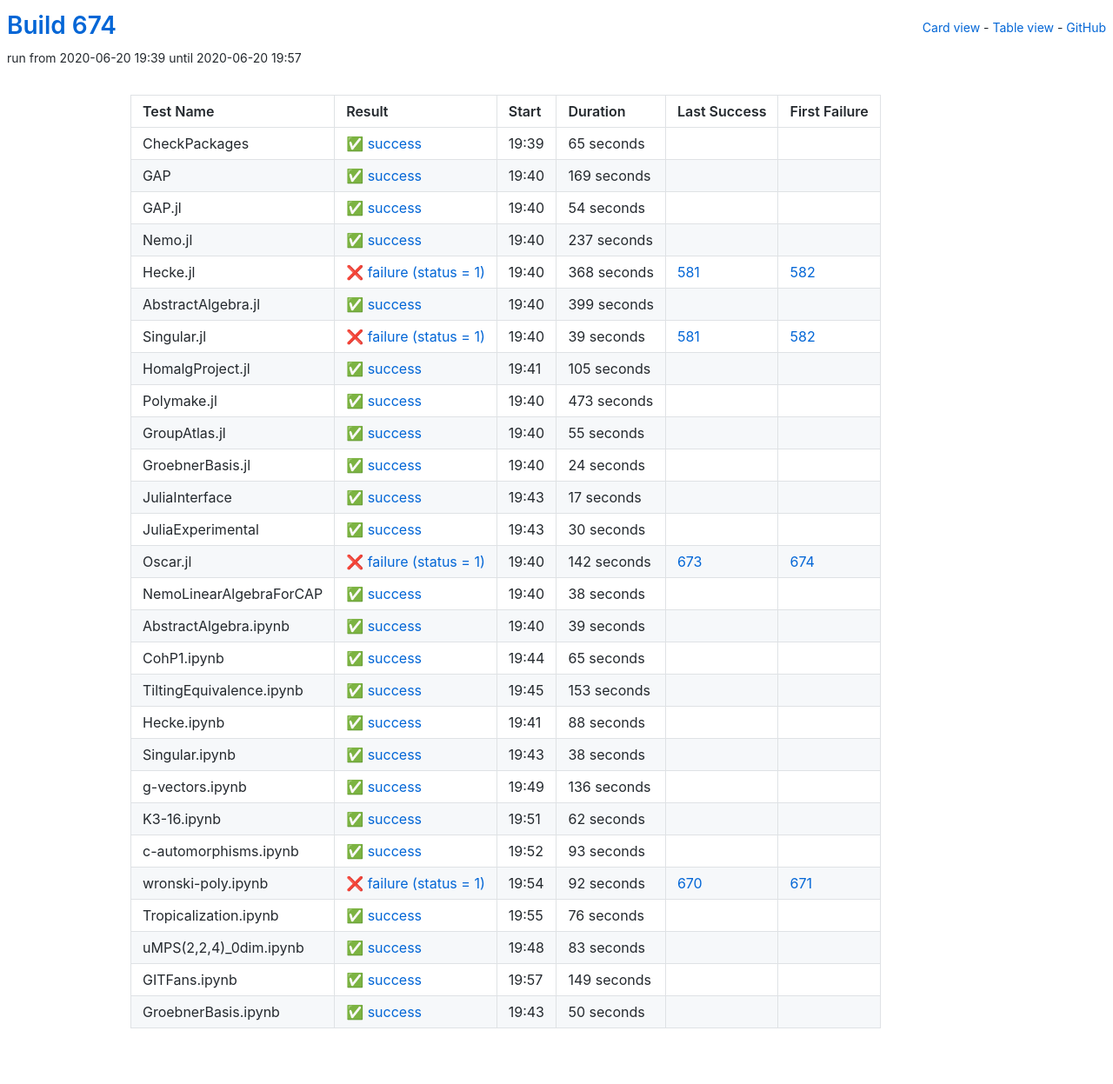
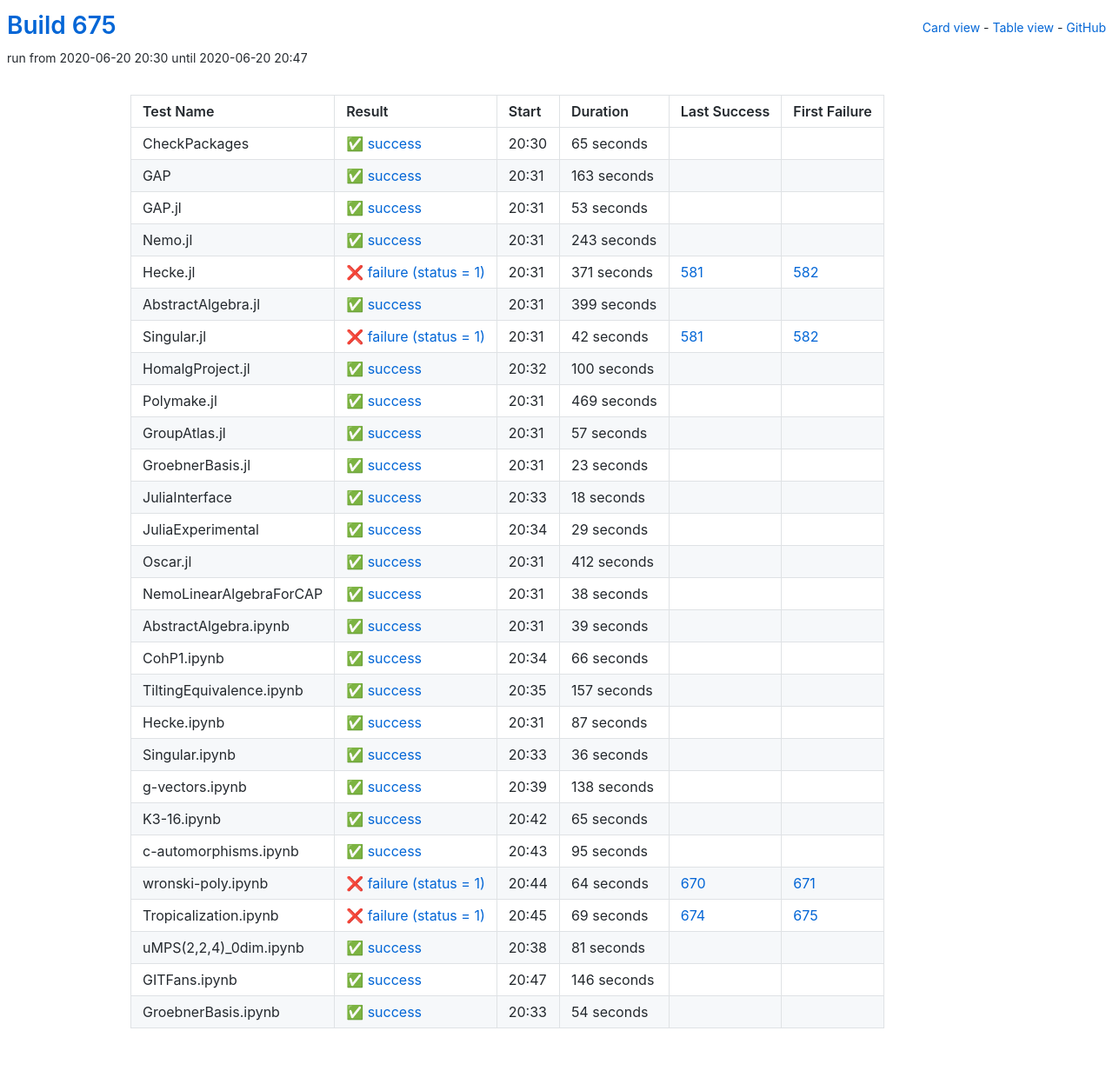
Before and after one commit to oscar-system/oscar-ci-status-1.4, a Jekyll site: the page built from table.html, in a window 1280 px wide. Shown: the whole page at 87% size. Built offline with Jekyll 4.4.1, drawn with Linux system fonts in a browser that asks for light colours.

Commit message:
Build #675

```diff
--- a/_data/ci.yml
+++ b/_data/ci.yml
@@ -1,6 +1,6 @@
 ---
-build: 674
-build_url: https://oscarci.mathematik.uni-kl.de/job/oscar-julia-1.4/674/
+build: 675
+build_url: https://oscarci.mathematik.uni-kl.de/job/oscar-julia-1.4/675/
 job: oscar-julia-1.4
 organization: oscar-system
 repo: oscar-ci-status-1.4
@@ -8,8 +8,8 @@ repourl: https://github.com/oscar-system/oscar-ci-status-1.4
 tests:
 - name: CheckPackages
   id: checkpackages
-  log: https://oscarci.mathematik.uni-kl.de/job/oscar-julia-1.4/674/artifact/logs/build-674/CheckPackages.log
-  start: 2020-06-20 19:39
+  log: https://oscarci.mathematik.uni-kl.de/job/oscar-julia-1.4/675/artifact/logs/build-675/CheckPackages.log
+  start: 2020-06-20 20:30
   success: true
   exitcode: 0
   status: success
@@ -20,56 +20,56 @@ tests:
   first_failure_url:
 - name: GAP
   id: gap
-  log: https://oscarci.mathematik.uni-kl.de/job/oscar-julia-1.4/674/artifact/logs/build-674/GAP.log
-  start: 2020-06-20 19:40
+  log: https://oscarci.mathematik.uni-kl.de/job/oscar-julia-1.4/675/artifact/logs/build-675/GAP.log
+  start: 2020-06-20 20:31
   success: true
   exitcode: 0
   status: success
-  duration: 169
+  duration: 163
   last_success: false
   last_success_url:
   first_failure: false
   first_failure_url:
 - name: GAP.jl
   id: gap-jl
-  log: https://oscarci.mathematik.uni-kl.de/job/oscar-julia-1.4/674/artifact/logs/build-674/GAP.jl.log
-  start: 2020-06-20 19:40
+  log: https://oscarci.mathematik.uni-kl.de/job/oscar-julia-1.4/675/artifact/logs/build-675/GAP.jl.log
+  start: 2020-06-20 20:31
   success: true
   exitcode: 0
   status: success
-  duration: 54
+  duration: 53
   last_success: false
   last_success_url:
   first_failure: false
   first_failure_url:
 - name: Nemo.jl
   id: nemo-jl
-  log: https://oscarci.mathematik.uni-kl.de/job/oscar-julia-1.4/674/artifact/logs/build-674/Nemo.jl.log
-  start: 2020-06-20 19:40
+  log: https://oscarci.mathematik.uni-kl.de/job/oscar-julia-1.4/675/artifact/logs/build-675/Nemo.jl.log
+  start: 2020-06-20 20:31
   success: true
   exitcode: 0
   status: success
-  duration: 237
+  duration: 243
   last_success: false
   last_success_url:
   first_failure: false
   first_failure_url:
 - name: Hecke.jl
   id: hecke-jl
-  log: https://oscarci.mathematik.uni-kl.de/job/oscar-julia-1.4/674/artifact/logs/build-674/Hecke.jl.log
-  start: 2020-06-20 19:40
+  log: https://oscarci.mathematik.uni-kl.de/job/oscar-julia-1.4/675/artifact/logs/build-675/Hecke.jl.log
+  start: 2020-06-20 20:31
   success: false
   exitcode: 1
   status: failure
-  duration: 368
+  duration: 371
   last_success: 581
   last_success_url: https://oscarci.mathematik.uni-kl.de/job/oscar-julia-1.4/581/
   first_failure: 582
   first_failure_url: https://oscarci.mathematik.uni-kl.de/job/oscar-julia-1.4/582/
 - name: AbstractAlgebra.jl
   id: abstractalgebra-jl
-  log: https://oscarci.mathematik.uni-kl.de/job/oscar-julia-1.4/674/artifact/logs/build-674/AbstractAlgebra.jl.log
-  start: 2020-06-20 19:40
+  log: https://oscarci.mathematik.uni-kl.de/job/oscar-julia-1.4/675/artifact/logs/build-675/AbstractAlgebra.jl.log
+  start: 2020-06-20 20:31
   success: true
   exitcode: 0
   status: success
@@ -80,104 +80,104 @@ tests:
   first_failure_url:
 - name: Singular.jl
   id: singular-jl
-  log: https://oscarci.mathematik.uni-kl.de/job/oscar-julia-1.4/674/artifact/logs/build-674/Singular.jl.log
-  start: 2020-06-20 19:40
+  log: https://oscarci.mathematik.uni-kl.de/job/oscar-julia-1.4/675/artifact/logs/build-675/Singular.jl.log
+  start: 2020-06-20 20:31
   success: false
   exitcode: 1
   status: failure
-  duration: 39
+  duration: 42
   last_success: 581
   last_success_url: https://oscarci.mathematik.uni-kl.de/job/oscar-julia-1.4/581/
   first_failure: 582
   first_failure_url: https://oscarci.mathematik.uni-kl.de/job/oscar-julia-1.4/582/
 - name: HomalgProject.jl
   id: homalgproject-jl
-  log: https://oscarci.mathematik.uni-kl.de/job/oscar-julia-1.4/674/artifact/logs/build-674/HomalgProject.jl.log
-  start: 2020-06-20 19:41
+  log: https://oscarci.mathematik.uni-kl.de/job/oscar-julia-1.4/675/artifact/logs/build-675/HomalgProject.jl.log
+  start: 2020-06-20 20:32
   success: true
   exitcode: 0
   status: success
-  duration: 105
+  duration: 100
   last_success: false
   last_success_url:
   first_failure: false
   first_failure_url:
 - name: Polymake.jl
   id: polymake-jl
-  log: https://oscarci.mathematik.uni-kl.de/job/oscar-julia-1.4/674/artifact/logs/build-674/Polymake.jl.log
-  start: 2020-06-20 19:40
+  log: https://oscarci.mathematik.uni-kl.de/job/oscar-julia-1.4/675/artifact/logs/build-675/Polymake.jl.log
+  start: 2020-06-20 20:31
   success: true
   exitcode: 0
   status: success
-  duration: 473
+  duration: 469
   last_success: false
   last_success_url:
   first_failure: false
   first_failure_url:
 - name: GroupAtlas.jl
   id: groupatlas-jl
-  log: https://oscarci.mathematik.uni-kl.de/job/oscar-julia-1.4/674/artifact/logs/build-674/GroupAtlas.jl.log
-  start: 2020-06-20 19:40
+  log: https://oscarci.mathematik.uni-kl.de/job/oscar-julia-1.4/675/artifact/logs/build-675/GroupAtlas.jl.log
+  start: 2020-06-20 20:31
   success: true
   exitcode: 0
   status: success
-  duration: 55
+  duration: 57
   last_success: false
   last_success_url:
   first_failure: false
   first_failure_url:
 - name: GroebnerBasis.jl
   id: groebnerbasis-jl
-  log: https://oscarci.mathematik.uni-kl.de/job/oscar-julia-1.4/674/artifact/logs/build-674/GroebnerBasis.jl.log
-  start: 2020-06-20 19:40
+  log: https://oscarci.mathematik.uni-kl.de/job/oscar-julia-1.4/675/artifact/logs/build-675/GroebnerBasis.jl.log
+  start: 2020-06-20 20:31
   success: true
   exitcode: 0
   status: success
-  duration: 24
+  duration: 23
   last_success: false
   last_success_url:
   first_failure: false
   first_failure_url:
 - name: JuliaInterface
   id: juliainterface
-  log: https://oscarci.mathematik.uni-kl.de/job/oscar-julia-1.4/674/artifact/logs/build-674/JuliaInterface.log
-  start: 2020-06-20 19:43
+  log: https://oscarci.mathematik.uni-kl.de/job/oscar-julia-1.4/675/artifact/logs/build-675/JuliaInterface.log
+  start: 2020-06-20 20:33
   success: true
   exitcode: 0
   status: success
-  duration: 17
+  duration: 18
   last_success: false
   last_success_url:
   first_failure: false
   first_failure_url:
 - name: JuliaExperimental
   id: juliaexperimental
-  log: https://oscarci.mathematik.uni-kl.de/job/oscar-julia-1.4/674/artifact/logs/build-674/JuliaExperimental.log
-  start: 2020-06-20 19:43
+  log: https://oscarci.mathematik.uni-kl.de/job/oscar-julia-1.4/675/artifact/logs/build-675/JuliaExperimental.log
+  start: 2020-06-20 20:34
   success: true
   exitcode: 0
   status: success
-  duration: 30
+  duration: 29
   last_success: false
   last_success_url:
   first_failure: false
   first_failure_url:
 - name: Oscar.jl
   id: oscar-jl
-  log: https://oscarci.mathematik.uni-kl.de/job/oscar-julia-1.4/674/artifact/logs/build-674/Oscar.jl.log
-  start: 2020-06-20 19:40
-  success: false
-  exitcode: 1
-  status: failure
-  duration: 142
-  last_success: 673
-  last_success_url: https://oscarci.mathematik.uni-kl.de/job/oscar-julia-1.4/673/
-  first_failure: 674
-  first_failure_url: https://oscarci.mathematik.uni-kl.de/job/oscar-julia-1.4/674/
+  log: https://oscarci.mathematik.uni-kl.de/job/oscar-julia-1.4/675/artifact/logs/build-675/Oscar.jl.log
+  start: 2020-06-20 20:31
+  success: true
+  exitcode: 0
+  status: success
+  duration: 412
+  last_success: false
+  last_success_url:
+  first_failure: false
+  first_failure_url:
 - name: NemoLinearAlgebraForCAP
   id: nemolinearalgebraforcap
-  log: https://oscarci.mathematik.uni-kl.de/job/oscar-julia-1.4/674/artifact/logs/build-674/NemoLinearAlgebraForCAP.log
-  start: 2020-06-20 19:40
+  log: https://oscarci.mathematik.uni-kl.de/job/oscar-julia-1.4/675/artifact/logs/build-675/NemoLinearAlgebraForCAP.log
+  start: 2020-06-20 20:31
   success: true
   exitcode: 0
   status: success
@@ -188,8 +188,8 @@ tests:
   first_failure_url:
 - name: AbstractAlgebra.ipynb
   id: abstractalgebra-ipynb
-  log: https://oscarci.mathematik.uni-kl.de/job/oscar-julia-1.4/674/artifact/logs/build-674/AbstractAlgebra.ipynb.log
-  start: 2020-06-20 19:40
+  log: https://oscarci.mathematik.uni-kl.de/job/oscar-julia-1.4/675/artifact/logs/build-675/AbstractAlgebra.ipynb.log
+  start: 2020-06-20 20:31
   success: true
   exitcode: 0
   status: success
@@ -200,8 +200,68 @@ tests:
   first_failure_url:
 - name: CohP1.ipynb
   id: cohp1-ipynb
-  log: https://oscarci.mathematik.uni-kl.de/job/oscar-julia-1.4/674/artifact/logs/build-674/CohP1.ipynb.log
-  start: 2020-06-20 19:44
+  log: https://oscarci.mathematik.uni-kl.de/job/oscar-julia-1.4/675/artifact/logs/build-675/CohP1.ipynb.log
+  start: 2020-06-20 20:34
+  success: true
+  exitcode: 0
+  status: success
+  duration: 66
+  last_success: false
+  last_success_url:
+  first_failure: false
+  first_failure_url:
+- name: TiltingEquivalence.ipynb
+  id: tiltingequivalence-ipynb
+  log: https://oscarci.mathematik.uni-kl.de/job/oscar-julia-1.4/675/artifact/logs/build-675/TiltingEquivalence.ipynb.log
+  start: 2020-06-20 20:35
+  success: true
+  exitcode: 0
+  status: success
+  duration: 157
+  last_success: false
+  last_success_url:
+  first_failure: false
+  first_failure_url:
+- name: Hecke.ipynb
+  id: hecke-ipynb
+  log: https://oscarci.mathematik.uni-kl.de/job/oscar-julia-1.4/675/artifact/logs/build-675/Hecke.ipynb.log
+  start: 2020-06-20 20:31
+  success: true
+  exitcode: 0
+  status: success
+  duration: 87
+  last_success: false
+  last_success_url:
+  first_failure: false
+  first_failure_url:
+- name: Singular.ipynb
+  id: singular-ipynb
+  log: https://oscarci.mathematik.uni-kl.de/job/oscar-julia-1.4/675/artifact/logs/build-675/Singular.ipynb.log
+  start: 2020-06-20 20:33
+  success: true
+  exitcode: 0
+  status: success
+  duration: 36
+  last_success: false
+  last_success_url:
+  first_failure: false
+  first_failure_url:
+- name: g-vectors.ipynb
+  id: g-vectors-ipynb
+  log: https://oscarci.mathematik.uni-kl.de/job/oscar-julia-1.4/675/artifact/logs/build-675/g-vectors.ipynb.log
+  start: 2020-06-20 20:39
+  success: true
+  exitcode: 0
+  status: success
+  duration: 138
+  last_success: false
+  last_success_url:
+  first_failure: false
+  first_failure_url:
+- name: K3-16.ipynb
+  id: k3-16-ipynb
+  log: https://oscarci.mathematik.uni-kl.de/job/oscar-julia-1.4/675/artifact/logs/build-675/K3-16.ipynb.log
+  start: 2020-06-20 20:42
   success: true
   exitcode: 0
   status: success
@@ -210,134 +270,74 @@ tests:
   last_success_url:
   first_failure: false
   first_failure_url:
-- name: TiltingEquivalence.ipynb
-  id: tiltingequivalence-ipynb
-  log: https://oscarci.mathematik.uni-kl.de/job/oscar-julia-1.4/674/artifact/logs/build-674/TiltingEquivalence.ipynb.log
-  start: 2020-06-20 19:45
+- name: c-automorphisms.ipynb
+  id: c-automorphisms-ipynb
+  log: https://oscarci.mathematik.uni-kl.de/job/oscar-julia-1.4/675/artifact/logs/build-675/c-automorphisms.ipynb.log
+  start: 2020-06-20 20:43
   success: true
   exitcode: 0
   status: success
-  duration: 153
-  last_success: false
-  last_success_url:
-  first_failure: false
-  first_failure_url:
-- name: Hecke.ipynb
-  id: hecke-ipynb
-  log: https://oscarci.mathematik.uni-kl.de/job/oscar-julia-1.4/674/artifact/logs/build-674/Hecke.ipynb.log
-  start: 2020-06-20 19:41
-  success: true
-  exitcode: 0
-  status: success
-  duration: 88
-  last_success: false
-  last_success_url:
-  first_failure: false
-  first_failure_url:
-- name: Singular.ipynb
-  id: singular-ipynb
-  log: https://oscarci.mathematik.uni-kl.de/job/oscar-julia-1.4/674/artifact/logs/build-674/Singular.ipynb.log
-  start: 2020-06-20 19:43
-  success: true
-  exitcode: 0
-  status: success
-  duration: 38
-  last_success: false
-  last_success_url:
-  first_failure: false
-  first_failure_url:
-- name: g-vectors.ipynb
-  id: g-vectors-ipynb
-  log: https://oscarci.mathematik.uni-kl.de/job/oscar-julia-1.4/674/artifact/logs/build-674/g-vectors.ipynb.log
-  start: 2020-06-20 19:49
-  success: true
-  exitcode: 0
-  status: success
-  duration: 136
-  last_success: false
-  last_success_url:
-  first_failure: false
-  first_failure_url:
-- name: K3-16.ipynb
-  id: k3-16-ipynb
-  log: https://oscarci.mathematik.uni-kl.de/job/oscar-julia-1.4/674/artifact/logs/build-674/K3-16.ipynb.log
-  start: 2020-06-20 19:51
-  success: true
-  exitcode: 0
-  status: success
-  duration: 62
-  last_success: false
-  last_success_url:
-  first_failure: false
-  first_failure_url:
-- name: c-automorphisms.ipynb
-  id: c-automorphisms-ipynb
-  log: https://oscarci.mathematik.uni-kl.de/job/oscar-julia-1.4/674/artifact/logs/build-674/c-automorphisms.ipynb.log
-  start: 2020-06-20 19:52
-  success: true
-  exitcode: 0
-  status: success
-  duration: 93
+  duration: 95
   last_success: false
   last_success_url:
   first_failure: false
   first_failure_url:
 - name: wronski-poly.ipynb
   id: wronski-poly-ipynb
-  log: https://oscarci.mathematik.uni-kl.de/job/oscar-julia-1.4/674/artifact/logs/build-674/wronski-poly.ipynb.log
-  start: 2020-06-20 19:54
+  log: https://oscarci.mathematik.uni-kl.de/job/oscar-julia-1.4/675/artifact/logs/build-675/wronski-poly.ipynb.log
+  start: 2020-06-20 20:44
   success: false
   exitcode: 1
   status: failure
-  duration: 92
+  duration: 64
   last_success: 670
   last_success_url: https://oscarci.mathematik.uni-kl.de/job/oscar-julia-1.4/670/
   first_failure: 671
   first_failure_url: https://oscarci.mathematik.uni-kl.de/job/oscar-julia-1.4/671/
 - name: Tropicalization.ipynb
   id: tropicalization-ipynb
-  log: https://oscarci.mathematik.uni-kl.de/job/oscar-julia-1.4/674/artifact/logs/build-674/Tropicalization.ipynb.log
-  start: 2020-06-20 19:55
+  log: https://oscarci.mathematik.uni-kl.de/job/oscar-julia-1.4/675/artifact/logs/build-675/Tropicalization.ipynb.log
+  start: 2020-06-20 20:45
+  success: false
+  exitcode: 1
+  status: failure
+  duration: 69
+  last_success: 674
+  last_success_url: https://oscarci.mathematik.uni-kl.de/job/oscar-julia-1.4/674/
+  first_failure: 675
+  first_failure_url: https://oscarci.mathematik.uni-kl.de/job/oscar-julia-1.4/675/
+- name: uMPS(2,2,4)_0dim.ipynb
+  id: umps-2-2-4-0dim-ipynb
+  log: https://oscarci.mathematik.uni-kl.de/job/oscar-julia-1.4/675/artifact/logs/build-675/uMPS-2-2-4-_0dim.ipynb.log
+  start: 2020-06-20 20:38
   success: true
   exitcode: 0
   status: success
-  duration: 76
-  last_success: false
-  last_success_url:
-  first_failure: false
-  first_failure_url:
-- name: uMPS(2,2,4)_0dim.ipynb
-  id: umps-2-2-4-0dim-ipynb
-  log: https://oscarci.mathematik.uni-kl.de/job/oscar-julia-1.4/674/artifact/logs/build-674/uMPS-2-2-4-_0dim.ipynb.log
-  start: 2020-06-20 19:48
-  success: true
-  exitcode: 0
-  status: success
-  duration: 83
+  duration: 81
   last_success: false
   last_success_url:
   first_failure: false
   first_failure_url:
 - name: GITFans.ipynb
   id: gitfans-ipynb
-  log: https://oscarci.mathematik.uni-kl.de/job/oscar-julia-1.4/674/artifact/logs/build-674/GITFans.ipynb.log
-  start: 2020-06-20 19:57
+  log: https://oscarci.mathematik.uni-kl.de/job/oscar-julia-1.4/675/artifact/logs/build-675/GITFans.ipynb.log
+  start: 2020-06-20 20:47
   success: true
   exitcode: 0
   status: success
-  duration: 149
+  duration: 146
   last_success: false
   last_success_url:
   first_failure: false
   first_failure_url:
 - name: GroebnerBasis.ipynb
   id: groebnerbasis-ipynb
-  log: https://oscarci.mathematik.uni-kl.de/job/oscar-julia-1.4/674/artifact/logs/build-674/GroebnerBasis.ipynb.log
-  start: 2020-06-20 19:43
+  log: https://oscarci.mathematik.uni-kl.de/job/oscar-julia-1.4/675/artifact/logs/build-675/GroebnerBasis.ipynb.log
+  start: 2020-06-20 20:33
   success: true
   exitcode: 0
   status: success
-  duration: 50
+  duration: 54
   last_success: false
   last_success_url:
   first_failure: false
```
Also changed, not shown: README.md.
